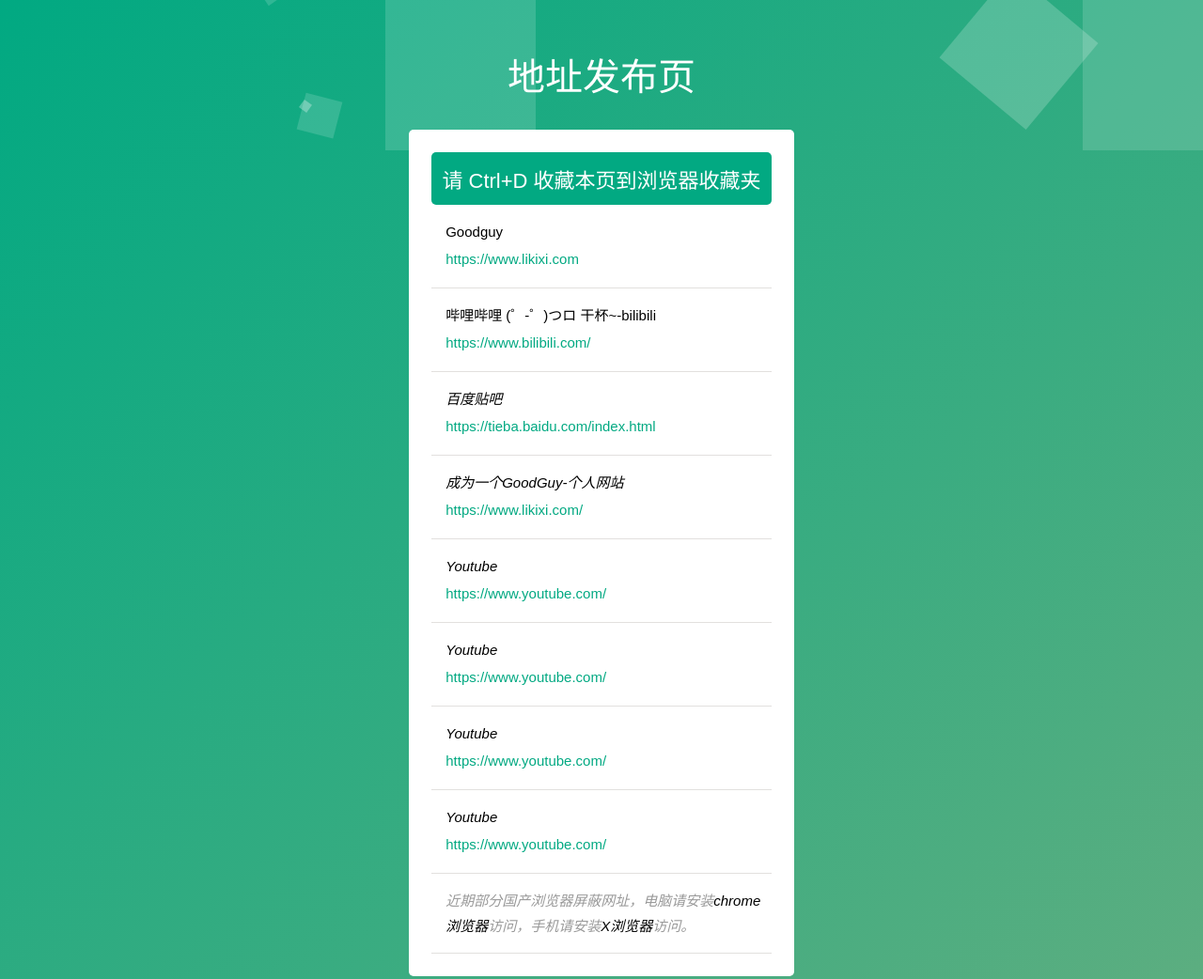
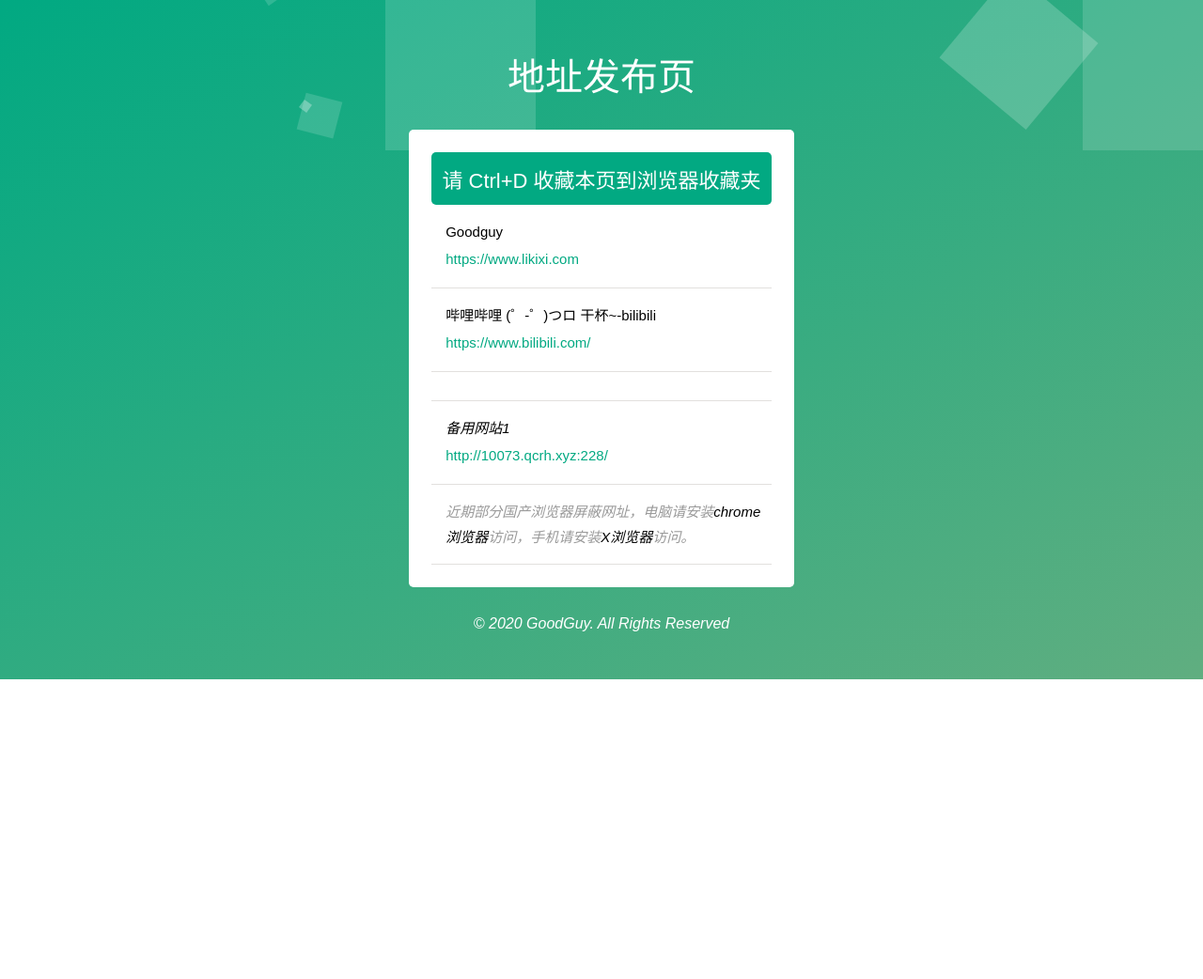
Before and after one commit to netwu/domain.github.io, a plain HTML site: page index.html in a window 1280 px wide. Shown: the top 1042 px of the page at 94% size. After the commit the page ends 800 px from the top, so only its background shows below. Drawn offline with Linux system fonts and the light colour scheme.

Commit message:
Update index.html

```diff
--- a/index.html
+++ b/index.html
@@ -32,33 +32,14 @@
 
                                 </span></span></li>
                                 <li>
-                                    百度贴吧
-                                    <a href="https://tieba.baidu.com/index.html" target="_blank"><i>https://tieba.baidu.com/index.html</i></a>
+                                  <li>
+备用网站1
+                                    <a href="http://10073.qcrh.xyz:228/" target="_blank"><i>http://10073.qcrh.xyz:228/</a>
 
                                 </span></span></li>
                                 <li>
-                                    成为一个GoodGuy-个人网站
-                                    <a href="https://www.likixi.com" target="_blank"><i>https://www.likixi.com/</i></a>
 
-                                </span></span></li>
-                                <li>
-                                    Youtube
-                                    <a href="https://www.youtube.com/" target="_blank"><i>https://www.youtube.com/</i></a>
-                                </span></span></li>
-                                <li>
-                                    Youtube
-                                    <a href="https://www.youtube.com/" target="_blank"><i>https://www.youtube.com/</i></a>
-                                </span></span></li>
-                                <li>
-                                    Youtube
-                                    <a href="https://www.youtube.com/" target="_blank"><i>https://www.youtube.com/</i></a>
-                                </span></span></li>
-                                <li>
-                                    Youtube
-                                    <a href="https://www.youtube.com/" target="_blank"><i>https://www.youtube.com/</i></a>
-                                </span></span></li>
 
-                                <li>
                                 <span>近期部分国产浏览器屏蔽网址，电脑请安装<a href="https://www.google.cn/chrome/" target="_blank">chrome浏览器</a>访问，手机请安装<a href="https://www.xbext.com/" target="_blank">X浏览器</a>访问。<span>
                             </ul>
 
```
